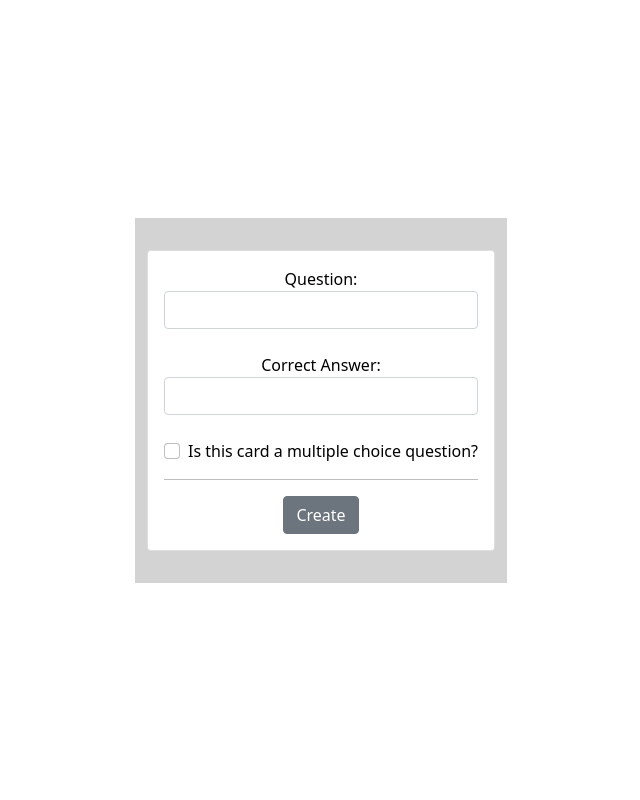
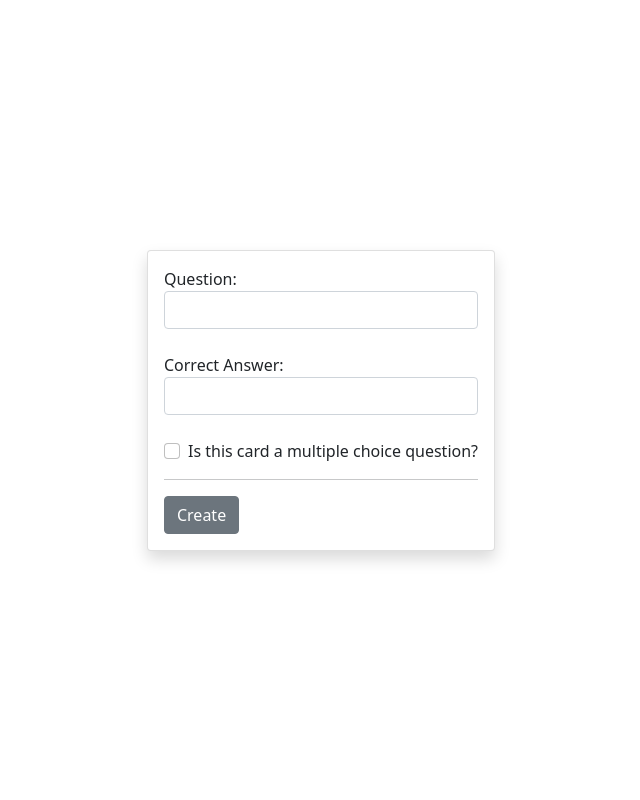
Before and after one commit to bpag201/ECM2434_GroupH, a Django app: template ECM2434/study_platform/templates/create_new_card.html in a window 1280 px wide. Shown: the whole page, without its empty margins (319-959 px from the left). Run offline with Django 3.2, Linux system fonts and the light colour scheme; the template is opened without the code that fills it, so the values that code supplies are empty; some libraries are stand-ins or nearby versions.

Commit message:
Update create_new_card.html

```diff
--- a/ECM2434/study_platform/templates/create_new_card.html
+++ b/ECM2434/study_platform/templates/create_new_card.html
@@ -2,25 +2,8 @@
 <html lang="en">
 <head>
     {% load static %}
-{#    <link rel="{% static 'bs5/images/fav_icon.ico' %}">#}
     <script src="https://kit.fontawesome.com/3afd3220e7.js" crossorigin="anonymous"></script>
     <meta charset="UTF-8">
-        <style>
-        [class*="col"]{
-            padding: 1rem;
-            background-color:#d3d3d4;
-            border: 2px solid #ffffff;
-            color: black;
-            text-align: center;
-        }
-        [class*="con"]{
-            padding: 1rem;
-            background-color: white;
-            border: 2px solid white;
-            color: white;
-            text-align: center;
-        }
-    </style>
 
     <link rel="stylesheet" type="text/css" href="{% static 'bs5/bootstrap.css' %}">
     <title>Design Card</title>
@@ -35,7 +18,7 @@
    min-height: 100vh;">
       <div class="row">
           <div class="col">
-              <div class="card my-3">
+              <div class="shadow card my-3">
                   <div class="card-body">
                       <form method="post" target=""> <!-- change target to backend url -->
                           <label for="question">Question: </label>
```
